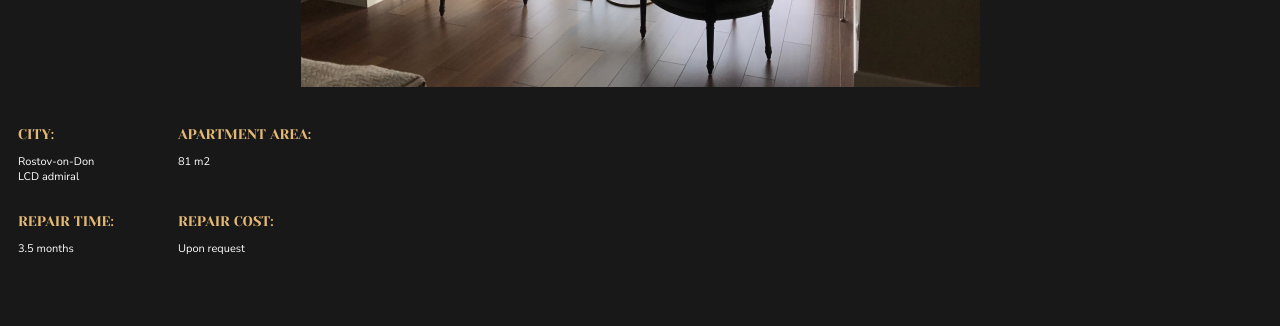
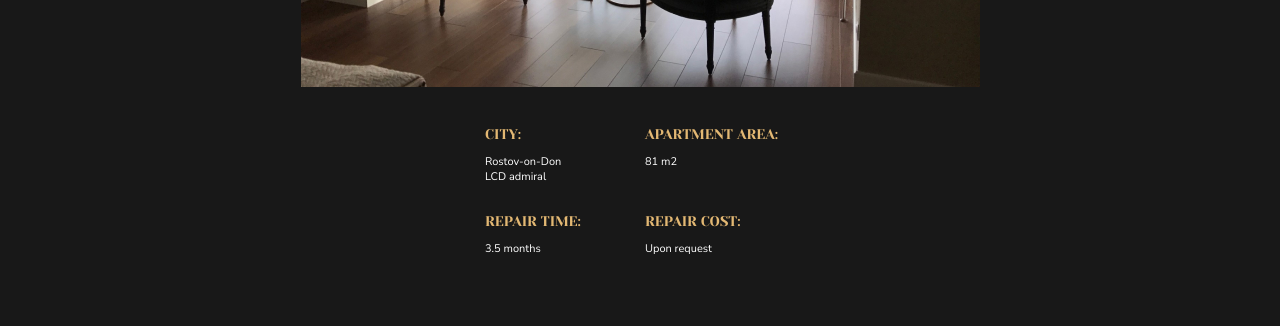
Before and after one commit to Schraibikus/Website-of-the-design-studio, a plain HTML site: page index.html in a window 1280 px wide. Shown: the part 1200-1526 px from the top of the page. Drawn offline with Linux system fonts and the light colour scheme.

Commit message:
added media at 375px

```diff
--- a/styles/style.css
+++ b/styles/style.css
@@ -1225,10 +1225,11 @@ body {
 	}
 
 	.projects__items {
-		grid-template-columns: 99px 1fr;
+		grid-template-columns: 99px 150px;
 		column-gap: 61px;
 		row-gap: 27px;
 		margin-bottom: 0;
+		justify-content: center;
 	}
 
 	.projects__item-title {
@@ -1617,3 +1618,10 @@ body {
 		height: 37px;
 	}
 }
+
+
+@media (max-width: 375px) {
+	.projects__items {
+		justify-content: flex-start;
+	}
+}
```
